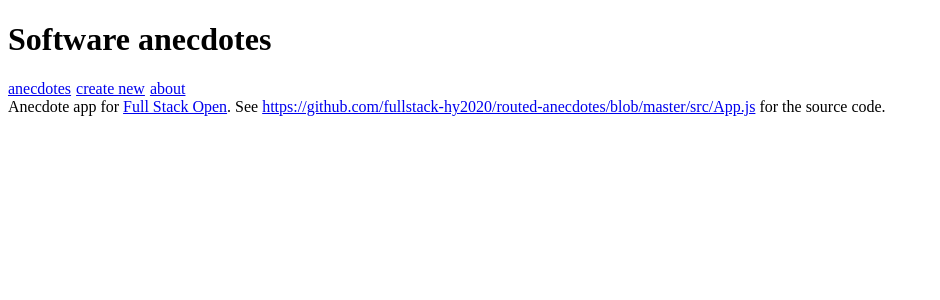
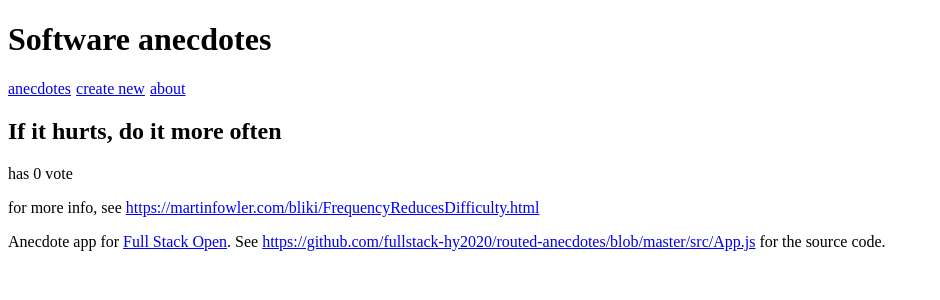
Before and after one commit to Mimi-codes/fullstack, a React (Create React App) app in the folder part_7/routed-anecdotes/: page /anecdotes/1 in a window 1280 px wide. Shown: the top 300 px of the page, without its empty margins (0-940 px from the left). Built offline with nearby package versions, Linux system fonts and the light colour scheme.

Commit message:
routed anecdotes

```diff
--- a/part_7/routed-anecdotes/src/App.js
+++ b/part_7/routed-anecdotes/src/App.js
@@ -4,6 +4,7 @@ import Footer from './components/Footer'
 import About from './components/About'
 import CreateNew from './components/CreateNew'
 import AnecdoteList from './components/AnecdoteList'
+import Anecdote from './components/Anecdote'
 
 
 const App = () => {
@@ -60,6 +61,7 @@ const App = () => {
     </div>
 
         <Routes>
+          <Route path='/anecdotes/:id' element={<Anecdote anecdotes={anecdotes} />} />
           <Route path='/' element={<AnecdoteList anecdotes={anecdotes} />}/>
           <Route path='/create' element={<CreateNew addNew={addNew} />}/>
           <Route path='/about' element={<About />}/>
--- /dev/null
+++ b/part_7/routed-anecdotes/src/components/Anecdote.js
@@ -0,0 +1,20 @@
+import React from 'react'
+import { useParams } from 'react-router-dom'
+
+const Anecdote = ({anecdotes}) => {
+const color = {
+    color: 'blue'
+}
+
+    const id = useParams().id
+const anecdote = anecdotes.find(n => n.id === Number(id))
+    return (
+    <div>
+<h2>{anecdote.content}</h2>
+<p>has {anecdote.votes} vote</p>
+<p>for more info, see <a href='' style={color}>{anecdote.info}</a></p>
+    </div>
+  )
+}
+
+export default Anecdote
--- a/part_7/routed-anecdotes/src/components/AnecdoteList.js
+++ b/part_7/routed-anecdotes/src/components/AnecdoteList.js
@@ -1,8 +1,18 @@
+import { BrowserRouter as Router, Routes, Route, Link } from 'react-router-dom'
+
 const AnecdoteList = ({ anecdotes }) => (
     <div>
       <h2>Anecdotes</h2>
       <ul>
-        {anecdotes.map(anecdote => <li key={anecdote.id} >{anecdote.content}</li>)}
+        {anecdotes.map(anecdote =>
+        <li key={anecdote.id}>
+
+            <Link to = {`/anecdotes/${anecdote.id}`}>
+              <p> {anecdote.content} </p>
+              {/* <p>`has ${anecdote.votes} votes`</p>  */}
+               {/* <p>`for more info see $  {anecdote.info}`</p> */}
+               </Link>
+            </li>)}
       </ul>
     </div>
   )
```
